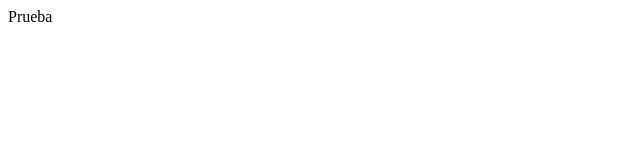
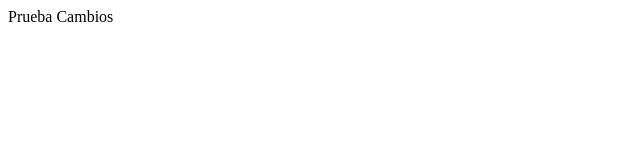
Before and after one commit to DamianSalazar/actividad_prueba, a plain HTML site: page index.html in a window 1280 px wide. Shown: the full height of the page, 0-640 px from the left. Drawn offline with Linux system fonts and the light colour scheme.

Commit message:
hice el primer cambio

```diff
--- a/index.html
+++ b/index.html
@@ -4,5 +4,6 @@
   </head>
   <body>
        Prueba
+       Cambios
    </body>
   </html>
```
